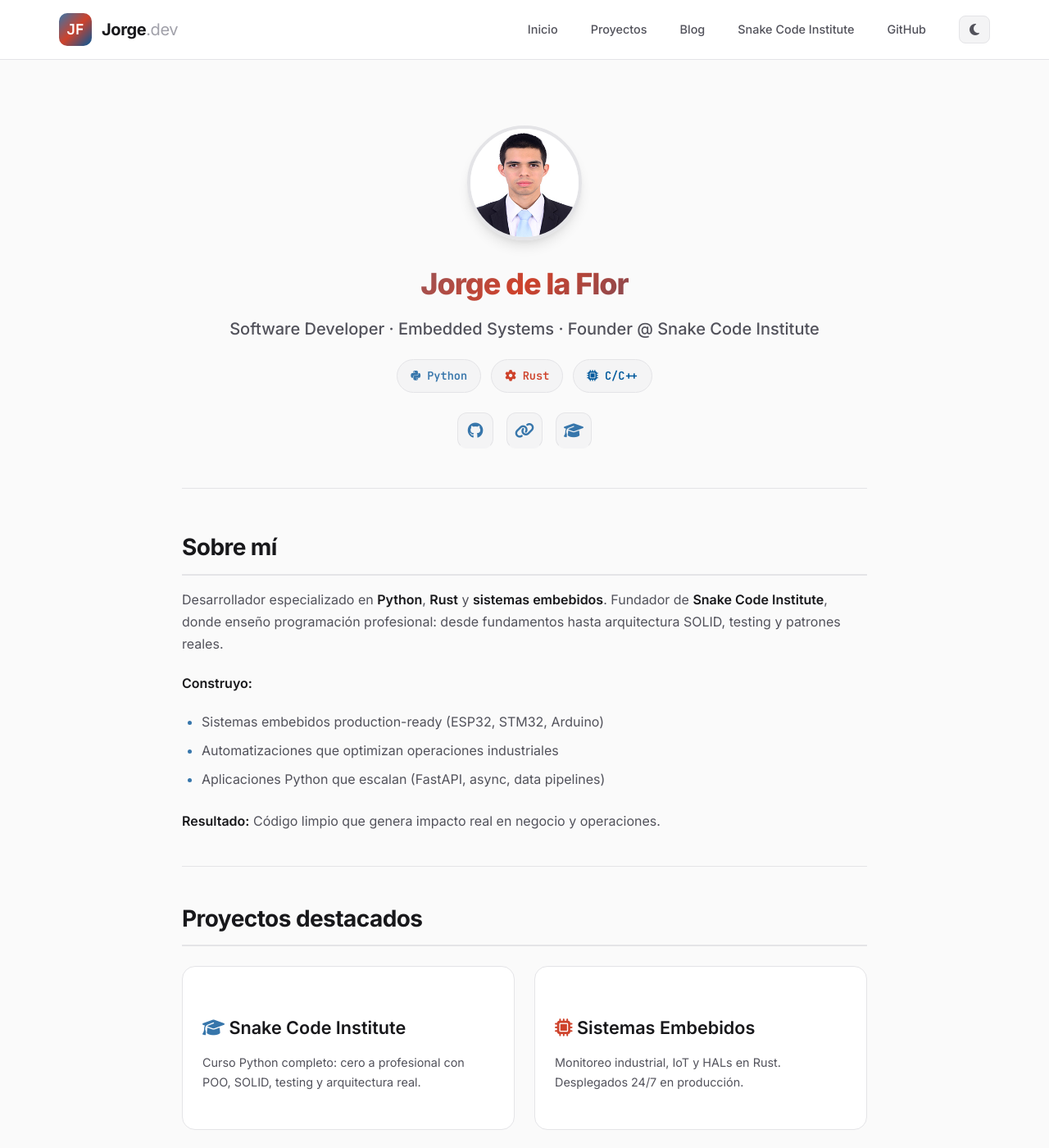
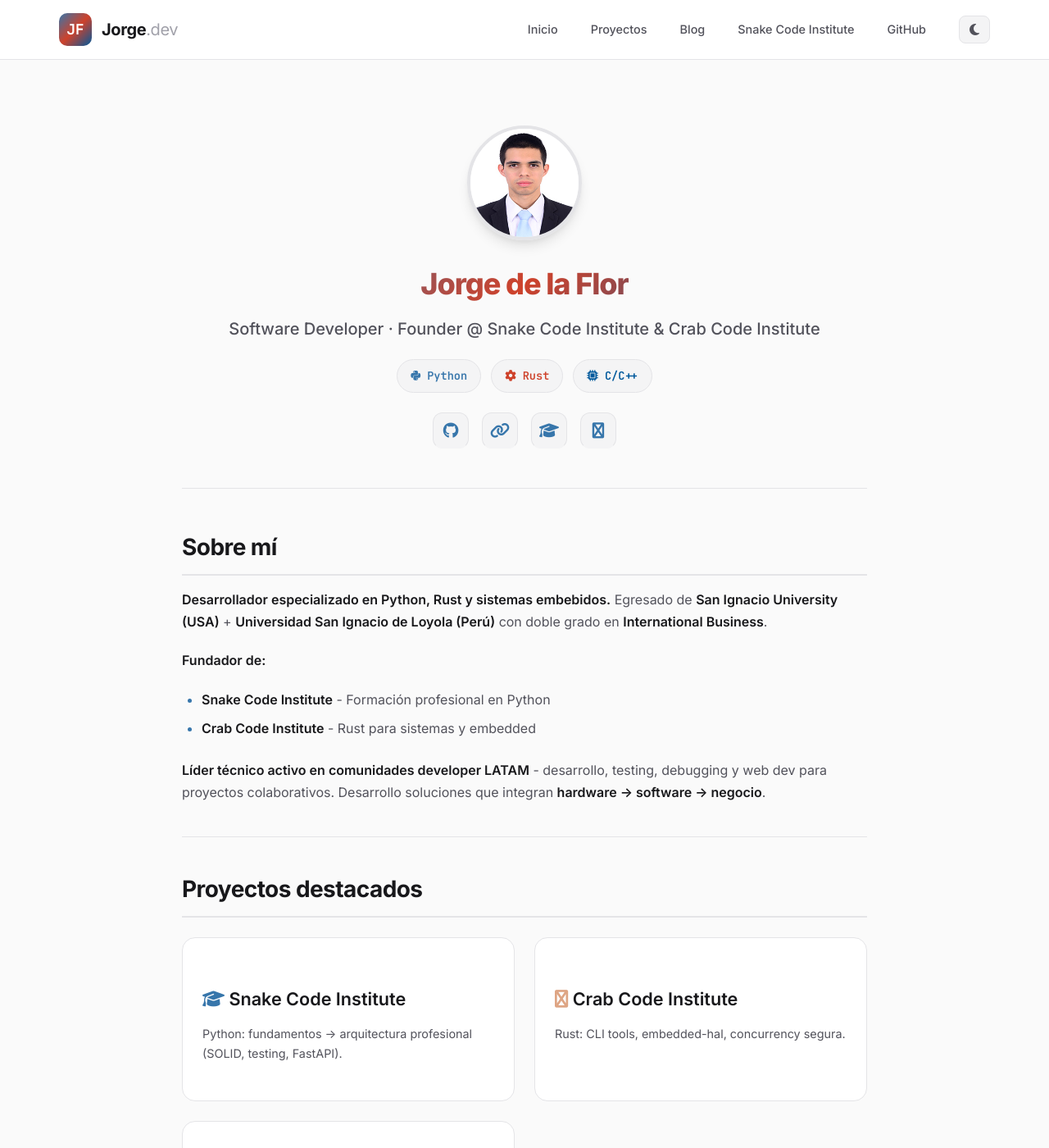
Before and after one commit to Jorge-de-la-Flor/Jorge-de-la-Flor.github.io, a Jekyll site: the page built from index.md, in a window 1280 px wide and 1400 px high. Shown: the whole window at 82% size. Built offline with Jekyll 4.4.1, drawn with Linux system fonts in a browser that asks for light colours; some of the changed text lies outside the part shown.

Commit message:
update index.md

```diff
--- a/index.md
+++ b/index.md
@@ -7,7 +7,7 @@
   <img src="{{ '/assets/images/avatar.jpg' | relative_url }}" alt="Jorge de la Flor" class="profile-avatar" onerror="this.style.display='none'">
 
   <h1 class="profile-name">Jorge de la Flor</h1>
-  <p class="profile-title">Software Developer · Embedded Systems · Founder @ Snake Code Institute</p>
+  <p class="profile-title">Software Developer · Founder @ Snake Code Institute & Crab Code Institute</p>
 
   <div class="tech-badges">
     <span class="tech-badge python"><i class="fab fa-python"></i> Python</span>
@@ -18,20 +18,20 @@
   <div class="social-links">
     <a href="{{ site.github.owner_url }}" class="social-link" title="GitHub"><i class="fab fa-github"></i></a>
     <a href="https://linktr.ee/frostalo" class="social-link" title="Linktree"><i class="fas fa-link"></i></a>
-    <a href="{{ '/md_pages/sci/' | relative_url }}" class="social-link" title="Cursos"><i class="fas fa-graduation-cap"></i></a>
+    <a href="{{ '/md_pages/sci/' | relative_url }}" class="social-link" title="SCI"><i class="fas fa-graduation-cap"></i></a>
+    <a href="{{ '/md_pages/cci/' | relative_url }}" class="social-link" title="CCI"><i class="fas fa-rust"></i></a>
   </div>
 </div>
 
 ## Sobre mí
 
-Desarrollador especializado en **Python**, **Rust** y **sistemas embebidos**. Fundador de **Snake Code Institute**, donde enseño programación profesional: desde fundamentos hasta arquitectura SOLID, testing y patrones reales.
+**Desarrollador especializado en Python, Rust y sistemas embebidos.** Egresado de **San Ignacio University (USA)** + **Universidad San Ignacio de Loyola (Perú)** con doble grado en **International Business**.
 
-**Construyo:**
-- Sistemas embebidos production-ready (ESP32, STM32, Arduino)
-- Automatizaciones que optimizan operaciones industriales
-- Aplicaciones Python que escalan (FastAPI, async, data pipelines)
+**Fundador de:**
+- **Snake Code Institute** - Formación profesional en Python
+- **Crab Code Institute** - Rust para sistemas y embedded
 
-**Resultado:** Código limpio que genera impacto real en negocio y operaciones.
+**Líder técnico activo en comunidades developer LATAM** - desarrollo, testing, debugging y web dev para proyectos colaborativos. Desarrollo soluciones que integran **hardware → software → negocio**.
 
 ---
 
@@ -40,17 +40,17 @@
 <div class="card-grid">
   <div class="card">
     <h3 class="card-title"><i class="fas fa-graduation-cap" style="color: var(--accent-python);"></i> Snake Code Institute</h3>
-    <p class="card-desc">Curso Python completo: cero a profesional con POO, SOLID, testing y arquitectura real.</p>
+    <p class="card-desc">Python: fundamentos → arquitectura profesional (SOLID, testing, FastAPI).</p>
   </div>
 
   <div class="card">
-    <h3 class="card-title"><i class="fas fa-microchip" style="color: var(--accent-rust);"></i> Sistemas Embebidos</h3>
-    <p class="card-desc">Monitoreo industrial, IoT y HALs en Rust. Desplegados 24/7 en producción.</p>
+    <h3 class="card-title"><i class="fas fa-rust" style="color: #DEA584;"></i> Crab Code Institute</h3>
+    <p class="card-desc">Rust: CLI tools, embedded-hal, concurrency segura.</p>
   </div>
 
   <div class="card">
-    <h3 class="card-title"><i class="fas fa-robot"></i> Automatización</h3>
-    <p class="card-desc">Optimización logística y OCR que reducen horas manuales en minutos.</p>
+    <h3 class="card-title"><i class="fas fa-microchip" style="color: var(--accent-rust);"></i> Embedded Systems</h3>
+    <p class="card-desc">ESP32/STM32/Arduino → Rust HALs → IoT industrial.</p>
   </div>
 </div>
 
@@ -74,8 +74,8 @@
 
 **Contacta:**
 - [GitHub]({{ site.github.owner_url }}) - Código y proyectos
+- [jafdelaflor@gmail.com](mailto:jafdelaflor@gmail.com) - Proyectos y colaboraciones
 - [Snake Code Institute]({{ '/md_pages/sci/' | relative_url }}) - Aprende programación real
-- [jafdelaflor@gmail.com](mailto:jafdelaflor@gmail.com) - Proyectos y colaboraciones
 - [Linktree](https://linktr.ee/frostalo) - Todo lo demás
 
 <div style="text-align:center; margin: 3rem 0;">
```
Also changed, not shown: other parts of index.md (+1 -1 lines).
